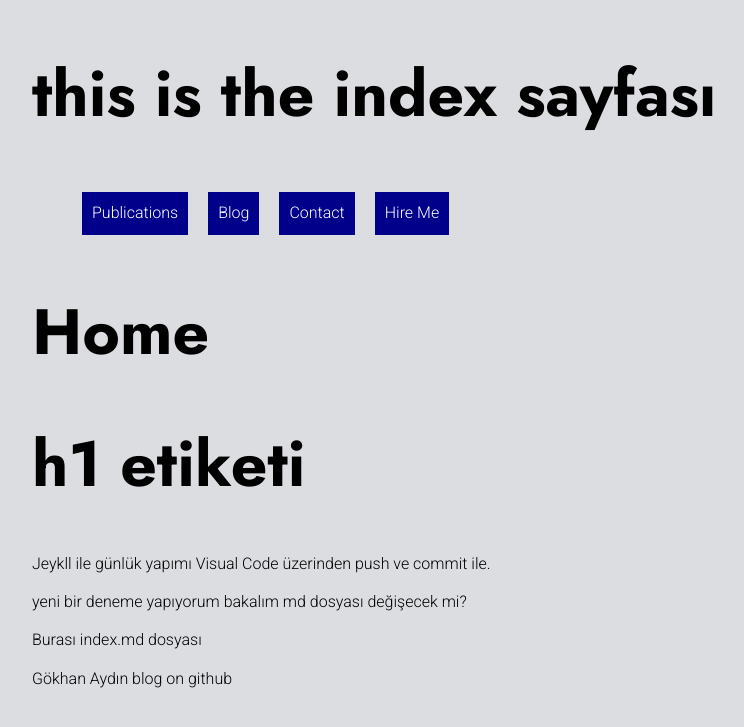
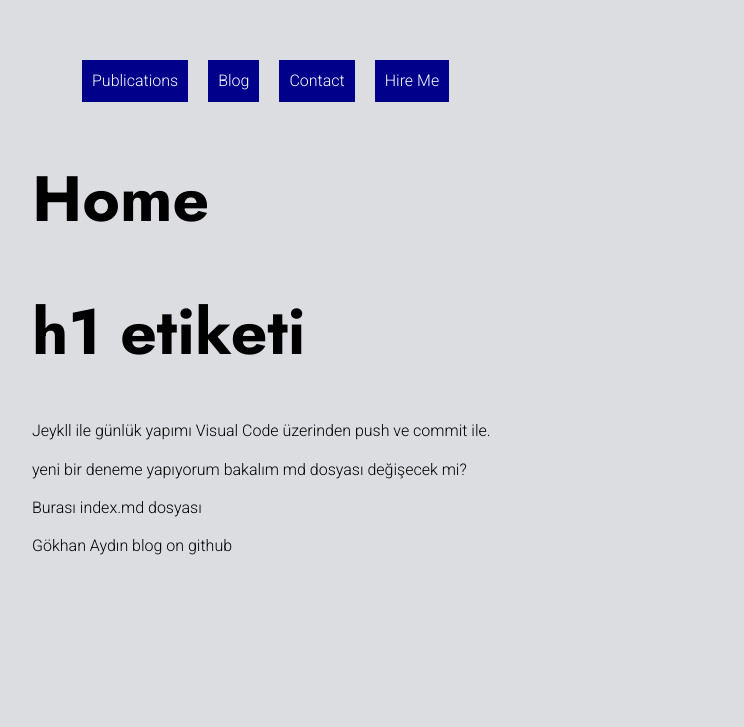
Before and after one commit to soraouji/soraouji.github.io, a Jekyll site: the page built from index.md, in a window 1280 px wide. Shown: the top 727 px of the page, without its empty margins (228-972 px from the left). Built offline with Jekyll 4.4.1, drawn with Linux system fonts in a browser that asks for light colours.

Commit message:
düzenleme

```diff
--- a/_includes/header.html
+++ b/_includes/header.html
@@ -7,5 +7,5 @@
     <link rel="stylesheet" href=" {{site.baseurl}}/css/main.css">
 </head>
 <body>
-<h1>this is the {{page.title}} </h1>
+
 {% include menu.html %}
--- a/index.md
+++ b/index.md
@@ -1,6 +1,6 @@
 ---
 layout: page
-title: index sayfası
+title: Gökhan Aydın's Blog Page
 ---
 
 # Home
```
